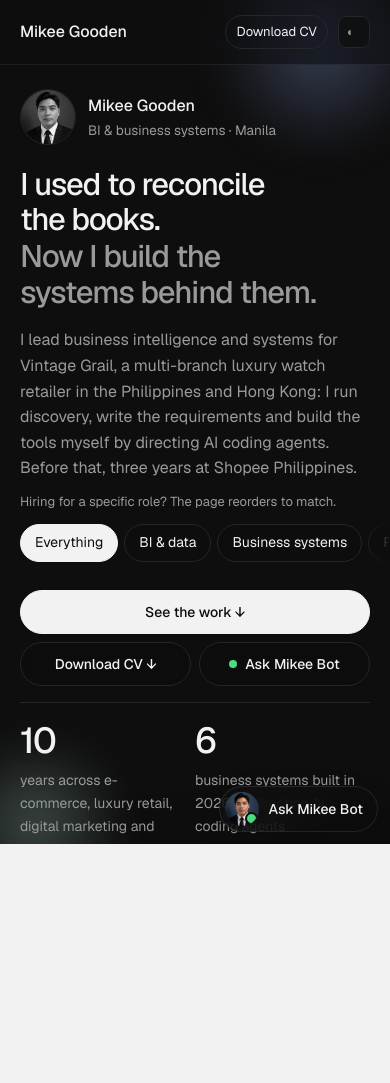
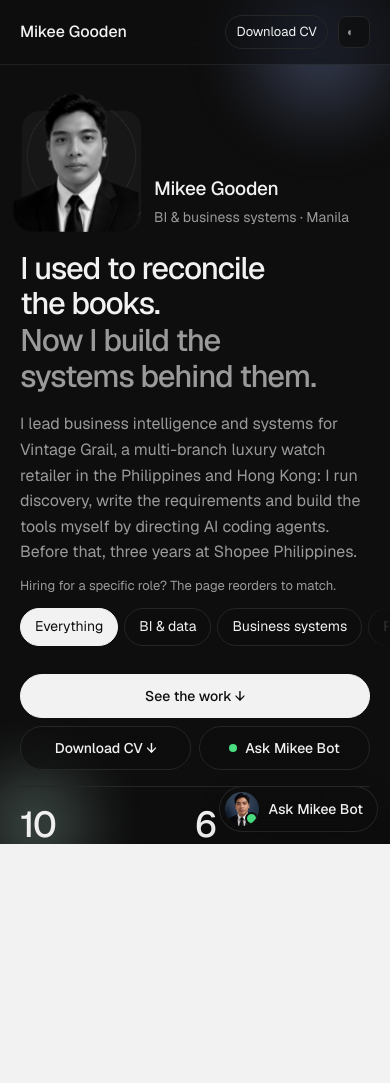
Before and after one commit to Mikee008/mikee008.github.io, a plain HTML site: page index.html in a window 390 px wide. Shown: the top 1083 px of the page. Drawn offline with nearby package versions, Linux system fonts and the light colour scheme.

Commit message:
Mobile: bring back compact 3D portrait
Co-Authored-By: Claude Opus 5.5 <noreply@anthropic.com>

```diff
--- a/index.html
+++ b/index.html
@@ -582,6 +582,19 @@ nav{background:color-mix(in srgb,var(--bg) 60%,transparent)!important;-webkit-ba
 @keyframes grow{from{transform:scaleY(0)}}
 .shot .win,.shot .phone{will-change:transform}
 @media (prefers-reduced-motion:reduce){.draw-wait *{opacity:1!important}.msteps.mwait li{opacity:1;transform:none}}
+
+@media (max-width:640px){
+  .mid{gap:16px;margin:0 0 22px;align-items:flex-end}
+  .mpw{perspective:700px;flex:none}
+  .mp3d{position:relative;width:118px;height:118px;margin-top:26px;transform-style:preserve-3d}
+  .mp3d .p3d-bg{border-radius:18px;transform:translateZ(-30px) scale(1.06)}
+  .mid .mp3d img.p3d-sub{position:absolute;left:-7%;bottom:0;width:114%;height:auto;border:0;border-radius:0;object-fit:initial;transform:translateZ(40px)}
+  .mid b{font-size:19px;letter-spacing:-.01em}
+  .mid span{font-size:14px;margin-top:2px}
+}
+@media (max-width:640px) and (prefers-reduced-motion:no-preference){
+  .mp3d{animation:sway 6s ease-in-out infinite}
+}
 </style>
 </head>
 <body>
@@ -601,7 +614,7 @@ nav{background:color-mix(in srgb,var(--bg) 60%,transparent)!important;-webkit-ba
   <div class="hero">
     <div>
 
-      <div class="mid"><img src="mikee.jpg" width="56" height="56" alt=""><div><b>Mikee Gooden</b><span>BI &amp; business systems · Manila</span></div></div>
+      <div class="mid"><div class="mpw"><div class="mp3d"><div class="p3d-bg" aria-hidden="true"></div><img class="p3d-sub" src="mikee-cut.png" width="700" height="700" alt="Portrait of Mikee Gooden"></div></div><div><b>Mikee Gooden</b><span>BI &amp; business systems · Manila</span></div></div>
       <h1><span class="line"><span>I used to reconcile the books.</span></span><span class="line"><span class="grad">Now I build the systems behind them.</span></span></h1>
       <p class="lede" id="lede" aria-live="polite">I lead business intelligence and systems for Vintage Grail, a multi-branch luxury watch retailer in the Philippines and Hong Kong: I run discovery, write the requirements and build the tools myself by directing AI coding agents. Before that, three years at Shopee Philippines.</p>
       <p class="where">Michael Angelo (Mikee) Gooden · Based in Manila</p>
```
